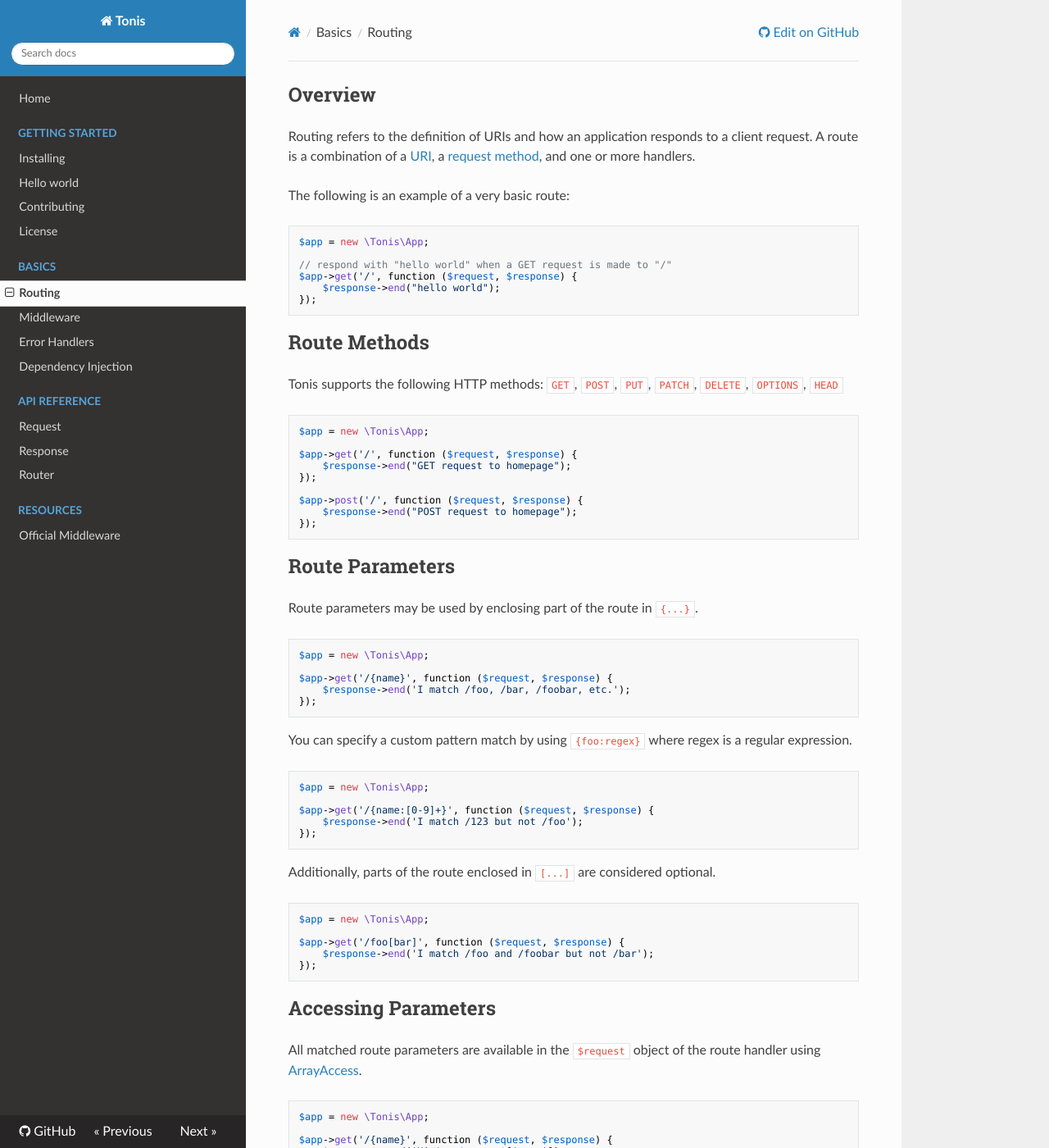
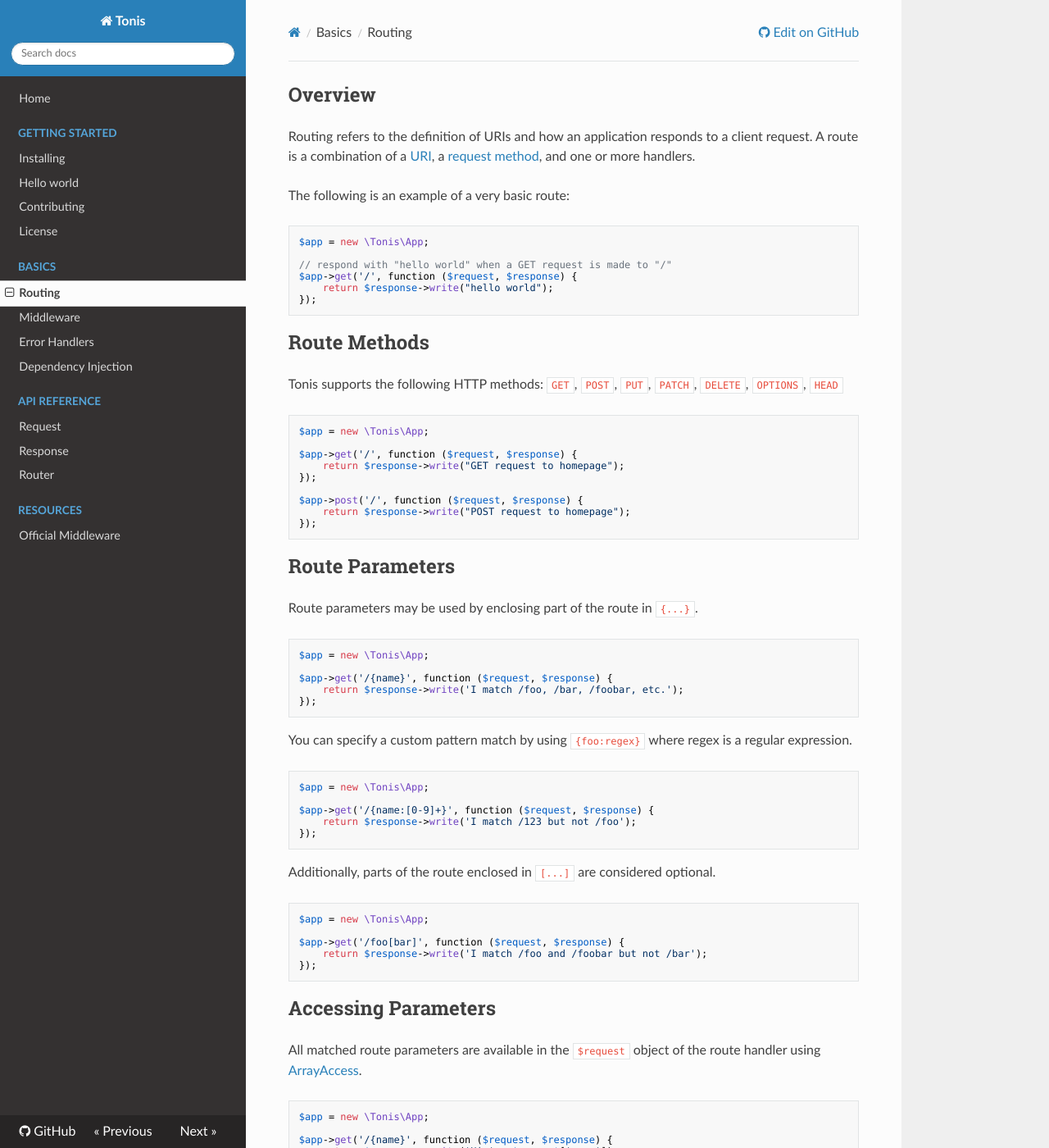
Before and after one commit to tonis-io-legacy/tonis, an MkDocs documentation site: the page built from docs/basics/routing.md, in a window 1280 px wide and 1400 px high. Shown: the whole window at 82% size. Built offline with MkDocs 1.6.1, drawn with Linux system fonts in a browser that asks for light colours; nearby versions of some CDN libraries; old or Windows-style settings are respelled for this version of MkDocs.

Commit message:
Fixing routing docs for response object
I'm not sure if this is correct or you meant to add an "end" function to the response object, but there is none currently, so this code doesn't work. Maybe you meant "send"? Which doesn't exist either. <3

````diff
--- a/docs/basics/routing.md
+++ b/docs/basics/routing.md
@@ -12,7 +12,7 @@ $app = new \Tonis\App;
 
 // respond with "hello world" when a GET request is made to "/"
 $app->get('/', function ($request, $response) {
-    $response->end("hello world");
+    return $response->write("hello world");
 });
 ```
 
@@ -26,11 +26,11 @@ Tonis supports the following HTTP methods: ```GET```, ```POST```, ```PUT```, ```
 $app = new \Tonis\App;
 
 $app->get('/', function ($request, $response) {
-    $response->end("GET request to homepage");
+    return $response->write("GET request to homepage");
 });
 
 $app->post('/', function ($request, $response) {
-    $response->end("POST request to homepage");
+    return $response->write("POST request to homepage");
 });
 ```
 
@@ -43,7 +43,7 @@ Route parameters may be used by enclosing part of the route in ```{...}```.
 $app = new \Tonis\App;
 
 $app->get('/{name}', function ($request, $response) {
-    $response->end('I match /foo, /bar, /foobar, etc.');
+    return $response->write('I match /foo, /bar, /foobar, etc.');
 });
 ```
 
@@ -53,7 +53,7 @@ You can specify a custom pattern match by using ```{foo:regex}``` where regex is
 $app = new \Tonis\App;
 
 $app->get('/{name:[0-9]+}', function ($request, $response) {
-    $response->end('I match /123 but not /foo');
+    return $response->write('I match /123 but not /foo');
 });
 ```
 
@@ -63,7 +63,7 @@ Additionally, parts of the route enclosed in ```[...]``` are considered optional
 $app = new \Tonis\App;
 
 $app->get('/foo[bar]', function ($request, $response) {
-    $response->end('I match /foo and /foobar but not /bar');
+    return $response->write('I match /foo and /foobar but not /bar');
 });
 ```
 
@@ -77,6 +77,6 @@ All matched route parameters are available in the ```$request``` object of the r
 $app = new \Tonis\App;
 
 $app->get('/{name}', function ($request, $response) {
-    $response->end('Hi ' . $request['name']);
+    return $response->write('Hi ' . $request['name']);
 });
 ```
````
